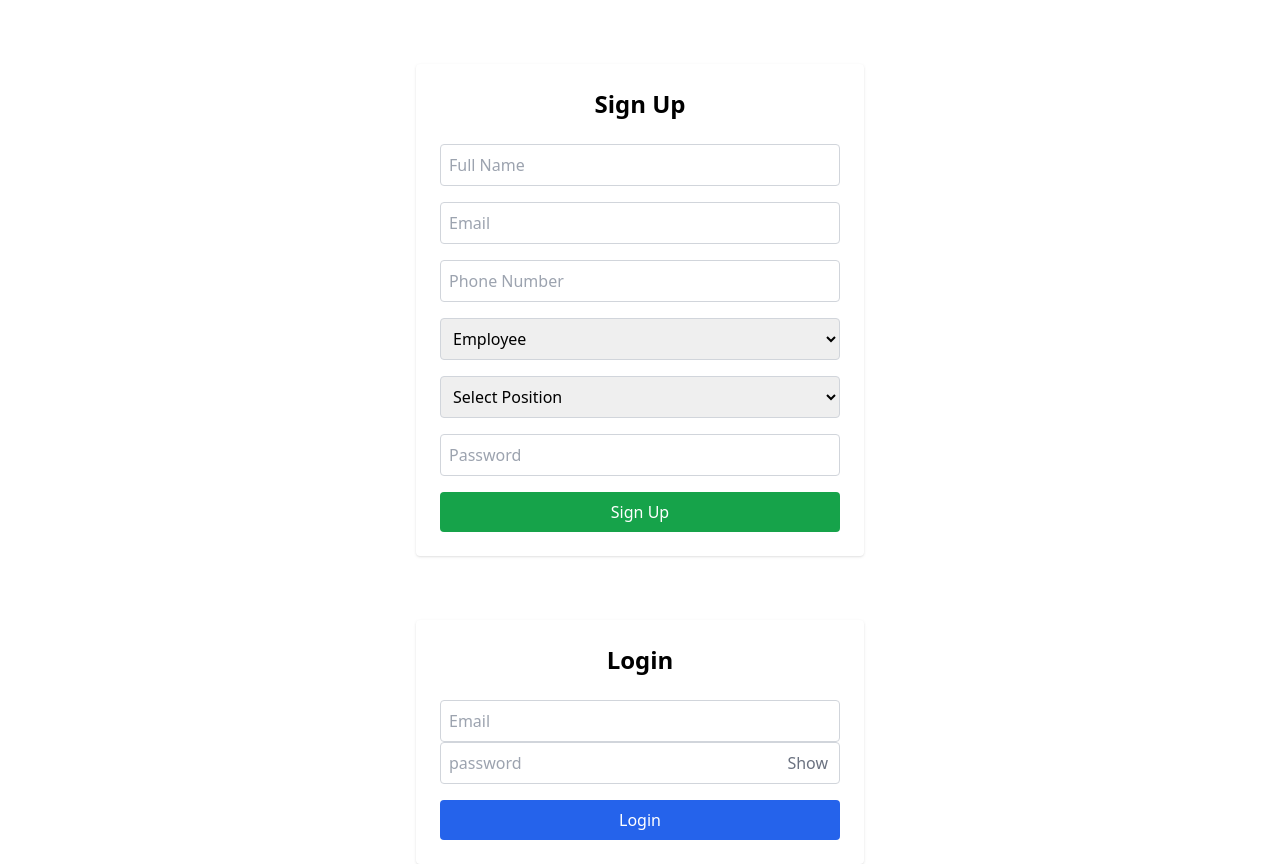
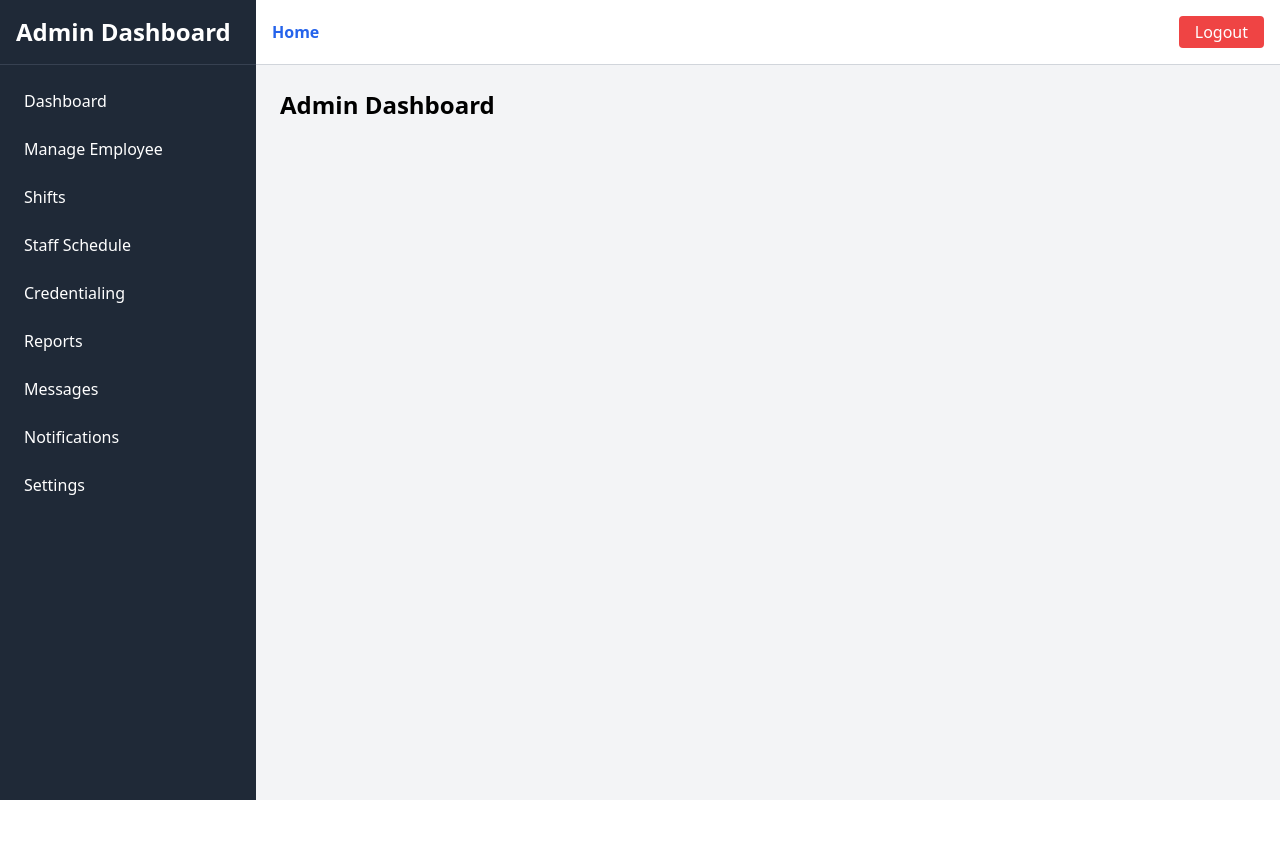
Before and after one commit to JayRebusora/shift-scheduler, a React (Vite) app in the folder shift-scheduler-frontend/: page /admin in a window 1280 px wide. After the commit the page ends 800 px from the top, so only its background shows below. Built offline with nearby package versions, Linux system fonts and the light colour scheme.

Commit message:
Add Navbar to Home, Signup, and Login pages

```diff
--- a/shift-scheduler-frontend/package.json
+++ b/shift-scheduler-frontend/package.json
@@ -11,7 +11,8 @@
   },
   "dependencies": {
     "react": "^19.1.1",
-    "react-dom": "^19.1.1"
+    "react-dom": "^19.1.1",
+    "react-router-dom": "^6.30.1"
   },
   "devDependencies": {
     "@eslint/js": "^9.33.0",
--- a/shift-scheduler-frontend/src/App.jsx
+++ b/shift-scheduler-frontend/src/App.jsx
@@ -1,18 +1,57 @@
-import { useState } from 'react'
-import Signup from './Signup'
-import Login from './Login';
+import { BrowserRouter as Router, Routes, Route } from "react-router-dom";
+import Home from "./pages/Home";
+import Signup from "./Signup";
+import Login from "./Login";
+import DashboardLayout from "./components/DashboardLayout";
 
-
-
-function App() {
-  const [count, setCount] = useState(0)
-
-  return (
-    <>
-    <Signup />
-    <Login />
-    </>
-  );
+function Placeholder({title}) {
+  return <h1 className="text-2xl font-bold">{title}</h1>;
 }
 
-export default App
+export default function App() {
+  return (
+    <Router>
+      <Routes>
+        <Route path="/" element={<Home/>} />
+        <Route path="/signup" element={<Signup/>} />
+        <Route path="/login" element={<Login/>} />
+
+        {/*Admin Dashboard*/}
+        <Route path="/admin" element={<DashboardLayout role="admin" />}>
+        <Route index element={<Placeholder title = "Admin Dashboard" />} />
+        <Route path="manage-employee" element={<Placeholder title="Admin Dashboard" />} />
+        <Route path="shifts" element={<Placeholder title="Shifts" />} />
+        <Route path="staff-schedule" element={<Placeholder title="Staff Schedule" />} />
+        <Route path="credentialing" element={<Placeholder title="Credentialing" />} />
+        <Route path="reports" element={<Placeholder title="Reports" />} />
+        <Route path="messages" element={<Placeholder title="Messages" />} />
+        <Route path="notifications" element={<Placeholder title="Notifications" />} />
+        <Route path="settings" element={<Placeholder title="Settings" />} />
+        </Route>
+
+        {/*Client Dashboard*/}
+        <Route path="/client" element={<DashboardLayout role="client" />}>
+        <Route index element={<Placeholder title = "Client Dashboard" />} />
+        <Route path="shifts" element={<Placeholder title="Shifts" />} />
+        <Route path="staff-schedule" element={<Placeholder title="Staff Schedule" />} />
+        <Route path="reports" element={<Placeholder title="Reports" />} />
+        <Route path="messages" element={<Placeholder title="Messages" />} />
+        <Route path="notifications" element={<Placeholder title="Notifications" />} />
+        <Route path="settings" element={<Placeholder title="Settings" />} />
+        </Route>
+
+        {/*Employee Dashboard*/}
+        <Route path="/employee" element={<DashboardLayout role="employee" />}>
+        <Route index element={<Placeholder title = "Employee Dashboard" />} />
+        <Route path="profile" element={<Placeholder title="My Profile" />} />
+        <Route path="credentials" element={<Placeholder title="My Credentials" />} />
+        <Route path="scheduling" element={<Placeholder title="Scheduling" />} />
+        <Route path="shift-request" element={<Placeholder title="Shift Request" />} />
+        <Route path="messages" element={<Placeholder title="Messages" />} />
+        <Route path="notifications" element={<Placeholder title="Notifications" />} />
+        <Route path="settings" element={<Placeholder title="Settings" />} />
+        </Route>
+      </Routes>
+    </Router>
+  )
+}
--- a/shift-scheduler-frontend/src/Login.jsx
+++ b/shift-scheduler-frontend/src/Login.jsx
@@ -1,65 +1,61 @@
-import {useState} from "react"
+import { useState } from "react";
+import { useNavigate } from "react-router-dom";
+import Navbar from "./Navbar";
 
-export default function Login(){
-    const [formData, setFormData] = useState({
-        email:"",
-        password:"",
-    });
-
-    const [showPassword, setShowPassword] = useState(false);
-
-    const handleChange = (e) => {
-        setFormData((prev) => ({
-            ...prev,
-            [e.target.name]: e.target.value,
-        }));
-    };
+export default function Login() {
+    const [email, setEmail] = useState("");
+    const [password, setPassword] = useState("");
+    const [role, setRole] = useState("");
+    const navigate = useNavigate();
 
     const handleSubmit = (e) => {
         e.preventDefault();
-        console.log("Login data:", formData);
+
+        if (!role) {
+            alert("Please select a role");
+            return;
+        }
+        if (role === "admin") navigate("/admin")
+            if (role === "client") navigate("/client")
+                if (role === "employee") navigate("/employee")
     };
 
-
     return (
-        <div className="max-w-md mx-auto mt-16 p-6 bg-white rounded shadow">
-            <h2 className="text-2xl font-bold mb-6 text-center">Login</h2>
-            <form onSubmit={handleSubmit}>
+        <>
+        <Navbar />
+        <div className="min-h-screen flex justify-center items-center bg-gray-100">
+            <form onSubmit={handleSubmit}
+            className="bg-white p-6 rounded-xl shadow-lg w-80">
+                <h2 className="text-xl font-bold mb-4">Login</h2>
                 <input
-                type="email"
-                name="email"
+                type="text"
                 placeholder="Email"
-                value={formData.email}
-                className="w-full border border-gray-300 p-2 rounded"
-                onChange={handleChange}
+                value={email}
+                onChange={(e) => setEmail(e.target.value)}
                 required
                 />
-                <div className="relative mb-4">
                 <input
-                type={showPassword ? "text" : "password"}
-                name="password"
-                placeholder="password"
-                value={formData.password}
-                className="w-full border border-gray-300 p-2 pr-16 rounded"
-                onChange={handleChange}
+                type="password"
+                placeholder="Password"
+                value={password}
+                onChange={(e) => setPassword(e.target.value)}
                 required
                 />
-                <button
-                type="button"
-                className="absolute inset-y-0 right-0 px-3 text-gray-500"
-                onClick={() => setShowPassword((prev) => !prev)}
+                <select
+                value={role}
+                onChange={(e) => setRole(e.target.value)}
+                required
                 >
-                  {showPassword ? "Hide" : "Show"}
-                </button>
-                </div>
-
-                <button
-                type="submit"
-                className="w-full bg-blue-600 text-white py-2 rounded hover:bg-blue-700 transition"
-                >
+                   <option value="">Select Role</option>
+                   <option value="admin">Admin</option>
+                   <option value="client">Client</option>
+                   <option value="employee">Employee</option>
+                </select>
+                <button type="submit" className="w-full bg-blue-600 texxt-white py-2 rounded hover:bg-blue-700">
                     Login
                 </button>
             </form>
         </div>
+        </>
     );
 }
--- /dev/null
+++ b/shift-scheduler-frontend/src/Navbar.jsx
@@ -0,0 +1,14 @@
+import { Link } from "react-router-dom";
+
+export default function Navbar() {
+    return (
+        <header className="bg-gray-800 text-white p-4 flex justify-between items-center">
+            <h1 className="text-xl font-bold">Shift Scheduler</h1>
+            <nav className="space-x-4">
+                <Link to="/">Home</Link>
+                <Link to="/login">Login</Link>
+                <Link to="/signup">Sign Up</Link>
+            </nav>
+        </header>
+    );
+}
--- a/shift-scheduler-frontend/src/Signup.jsx
+++ b/shift-scheduler-frontend/src/Signup.jsx
@@ -1,4 +1,5 @@
 import {useState} from "react";
+import Navbar from "./Navbar";
 
 export default function Signup() {
     const [formData, setFormData] = useState({
@@ -23,6 +24,10 @@ export default function Signup() {
     };
 
     return (
+        <>
+        <div>
+            <Navbar />
+        </div>
         <div className="max-w-md mx-auto mt-16 p-6 bg-white rounded shadow">
             <h2 className="text-2xl font-bold mb-6 text-center">Sign Up</h2>
             <form onSubmit={handleSubmit} className="space-y-4">
@@ -95,5 +100,6 @@ export default function Signup() {
                 </button>
             </form>
         </div>
+        </>
     );
 }
--- /dev/null
+++ b/shift-scheduler-frontend/src/components/DashboardLayout.jsx
@@ -0,0 +1,53 @@
+import {Link, Outlet} from "react-router-dom";
+import dashboardLinks from "./dashboardLinks";
+
+export default function DashboardLayout({role}) {
+    const links = dashboardLinks[role] || [];
+
+    return (
+        <div className="flex h-screen">
+            <aside className="w-64 bg-gray-800 text-white flex flex-col">
+                <div className="p-4 text-2xl font-bold border-b border-gray-700">
+                    {role.charAt(0).toUpperCase() + role.slice(1)} Dashboard
+                </div>
+                <nav className="flex-1 p-4">
+                    <ul className="space-y-2">
+                        {links.map((link,index) => (
+                            <li key={index}>
+                                <Link
+                                to={link.path}
+                                className="block p-2 rounded hover:bg-gray-700"
+                                >
+                                {link.name}
+                                </Link>
+                            </li>
+                        ))}
+                    </ul>
+                </nav>
+            </aside>
+
+            <div className="flex-1 flex flex-col">
+                <header className="bg-white border-b border-gray-300 p-4 flex justify-between items-center">
+                    <div>
+                        <Link to="/" className="text-blue-600 font-semibold hover:underline">Home</Link>
+                    </div>
+                    <div>
+                        <button
+                        className="bg-red-500 text-white px-4 py-1 rounded hover:bg-red-600 transition"
+                        onClick={() => {
+                            console.log("Logout clicked!")
+                        }}
+                        >
+                            Logout
+                        </button>
+                    </div>
+                </header>
+
+
+            <main className="flex-1 bg-gray-100 p-6 overflow-y-auto">
+                <Outlet />
+            </main>
+            </div>
+         </div>
+    );
+}
--- /dev/null
+++ b/shift-scheduler-frontend/src/components/dashboardLinks.js
@@ -0,0 +1,35 @@
+const dashboardLinks = {
+    admin: [
+        {name: "Dashboard", path: ""},
+        {name: "Manage Employee", path: "manage-employee"},
+        {name: "Shifts", path: "shifts"},
+        {name: "Staff Schedule", path: "staff-schedule"},
+        {name: "Credentialing", path: "credentialing"},
+        {name: "Reports", path: "reports"},
+        {name: "Messages", path: "messages"},
+        {name: "Notifications", path: "notifications"},
+        {name: "Settings", path: "settings"},
+        ],
+
+        client: [
+            {name: "Dashboard", path: ""},
+            {name: "Shifts", path: "shifts"},
+            {name: "Staff Schedule", path: "staff-schedule"},
+            {name: "Reports", path: "reports"},
+            {name: "Messages", path: "messages"},
+            {name: "Notifications", path: "notifications"},
+            {name: "Settings", path: "settings"},
+        ],
+
+        employee: [
+            {name: "Dashboard", path: ""},
+            {name: "My Profile", path: "profile"},
+            {name: "My Credentials", path: "credentials"},
+            {name: "Scheduling", path: "scheduling"},
+            {name: "Shift Request", path: "shift-request"},
+            {name: "Messages", path: "messages"},
+            {name: "Settings", path: "settings"},
+        ]
+}
+
+export default dashboardLinks;
--- /dev/null
+++ b/shift-scheduler-frontend/src/pages/AdminDashboard.jsx
@@ -0,0 +1,8 @@
+export default function AdminDashboard() {
+    return (
+        <div className="p-6">
+            <h1 className="text-2xl font-bold">Admin Dashboard</h1>
+            <p>Welcome, Admin! You can manage shifts and users here.</p>
+        </div>
+    );
+}
--- /dev/null
+++ b/shift-scheduler-frontend/src/pages/Home.jsx
@@ -0,0 +1,14 @@
+import { Link } from "react-router-dom";
+import Navbar from "../Navbar";
+
+export default function Home() {
+    return (
+        <div>
+            <Navbar />
+            <main className="p-6">
+                <h2 className="text-2xl font-bold mb-4">Welcome to Shift Scheduler</h2>
+                <p>Manage shifts, schedules, and staff efficiently!</p>
+            </main>
+        </div>
+    );
+}
```
Also changed, not shown: shift-scheduler-frontend/src/context/AuthContext.jsx (added, +15 -0 lines), shift-scheduler-frontend/src/pages/ClientDashboard.jsx (added, +8 -0 lines), shift-scheduler-frontend/src/pages/EmployeeDashboard.jsx (added, +8 -0 lines), 1 other file (tests, documents, lock files or other folders).
